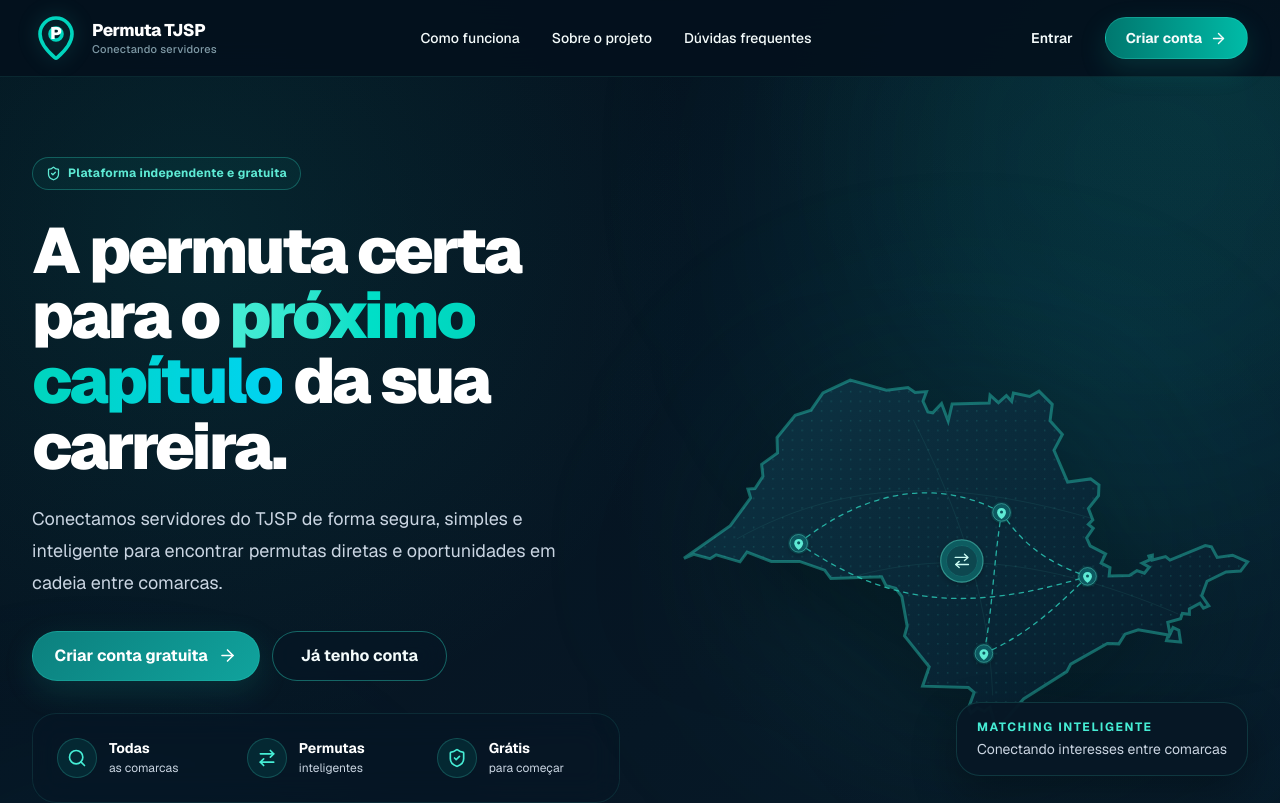
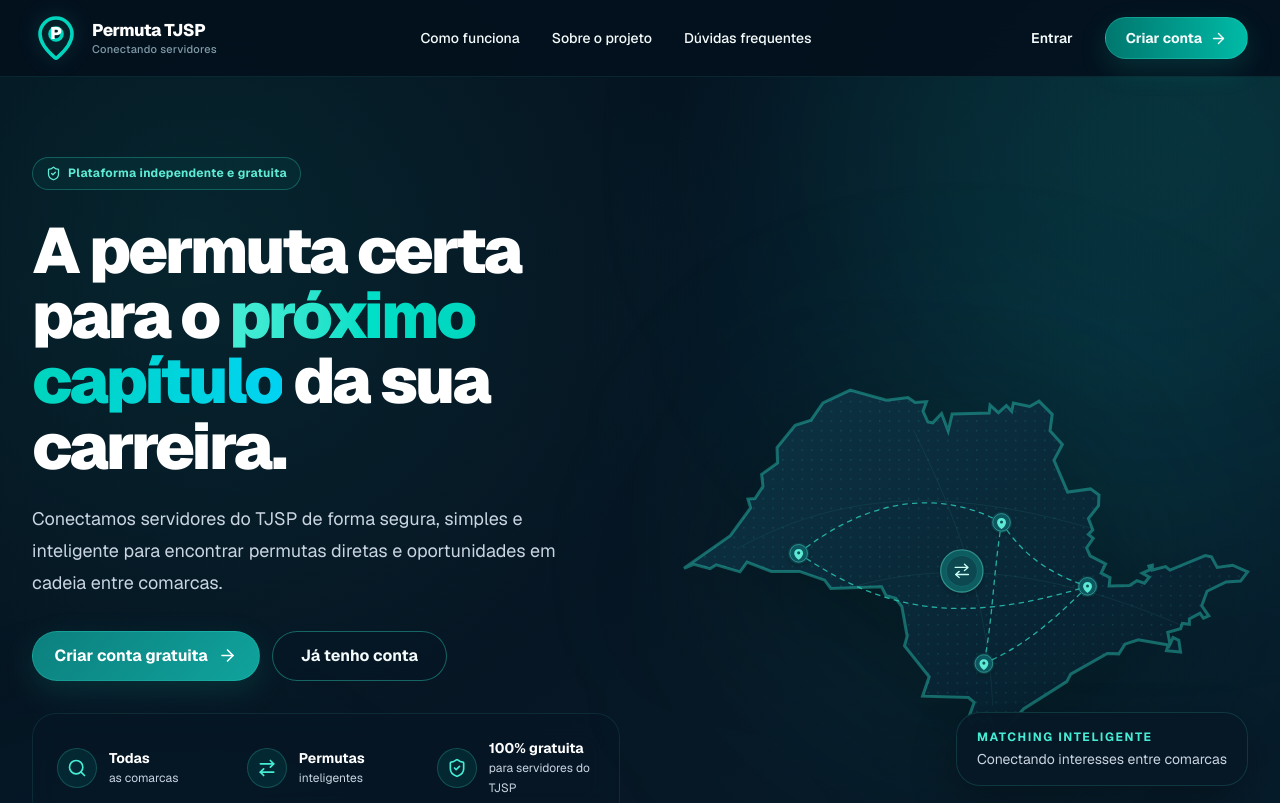
Before and after one commit to raphaelcatao25-lgtm/permuta-tjsp, a Next.js app: page / in a window 1280 px wide. Shown: the top 803 px of the page. Built offline with nearby package versions, Linux system fonts and the light colour scheme; no server answers.

Commit message:
Adiciona busca livre de servidores e destaca gratuidade

```diff
--- a/src/components/Hero.tsx
+++ b/src/components/Hero.tsx
@@ -378,10 +378,10 @@
       text-white
     "
   >
-                    Grátis
+    100% gratuita
   </strong>
 
-                  para começar
+  para servidores do TJSP
 </div>
 
               </div>
```
Lines whose indentation alone changed are shown as unchanged.
